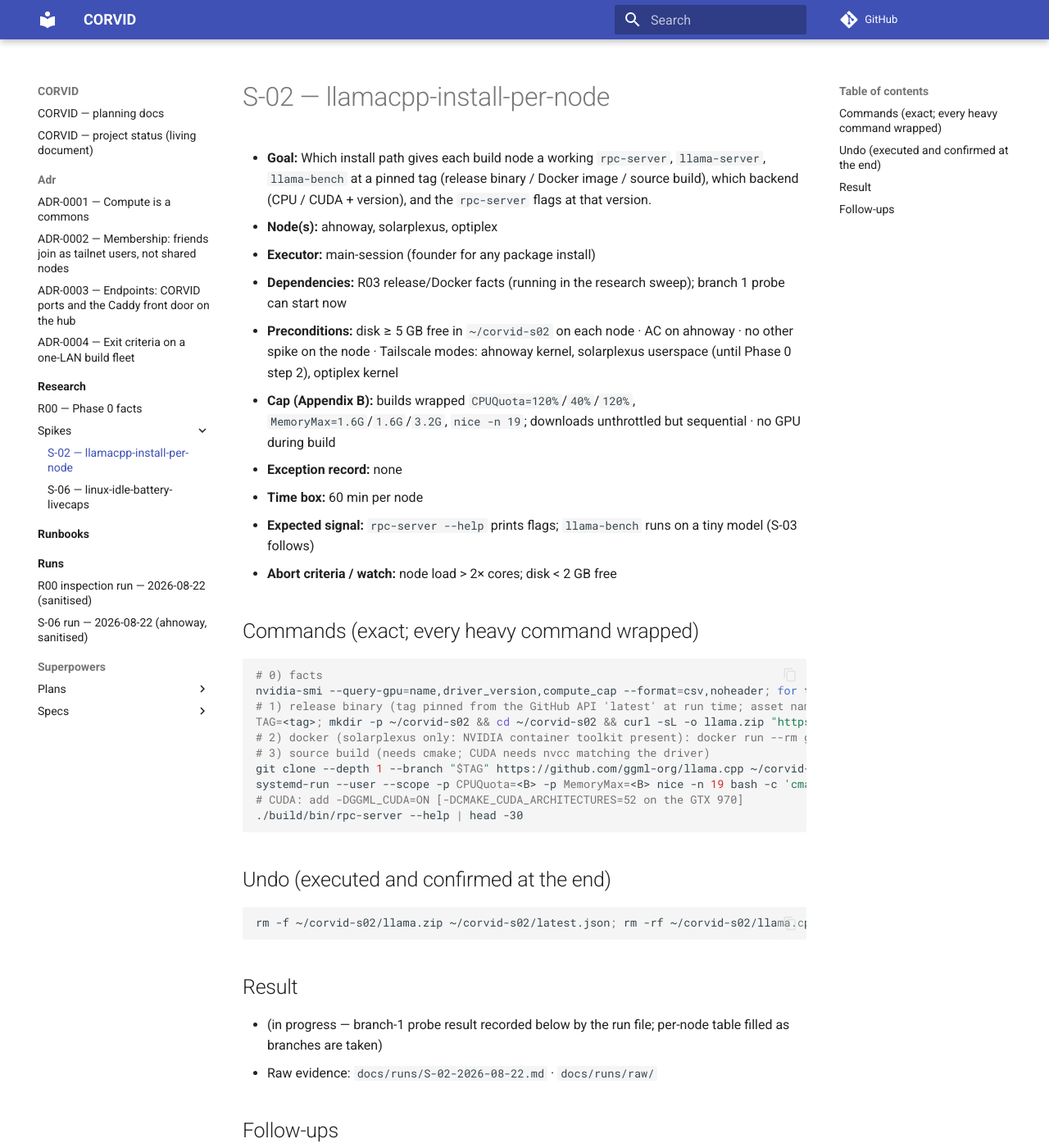
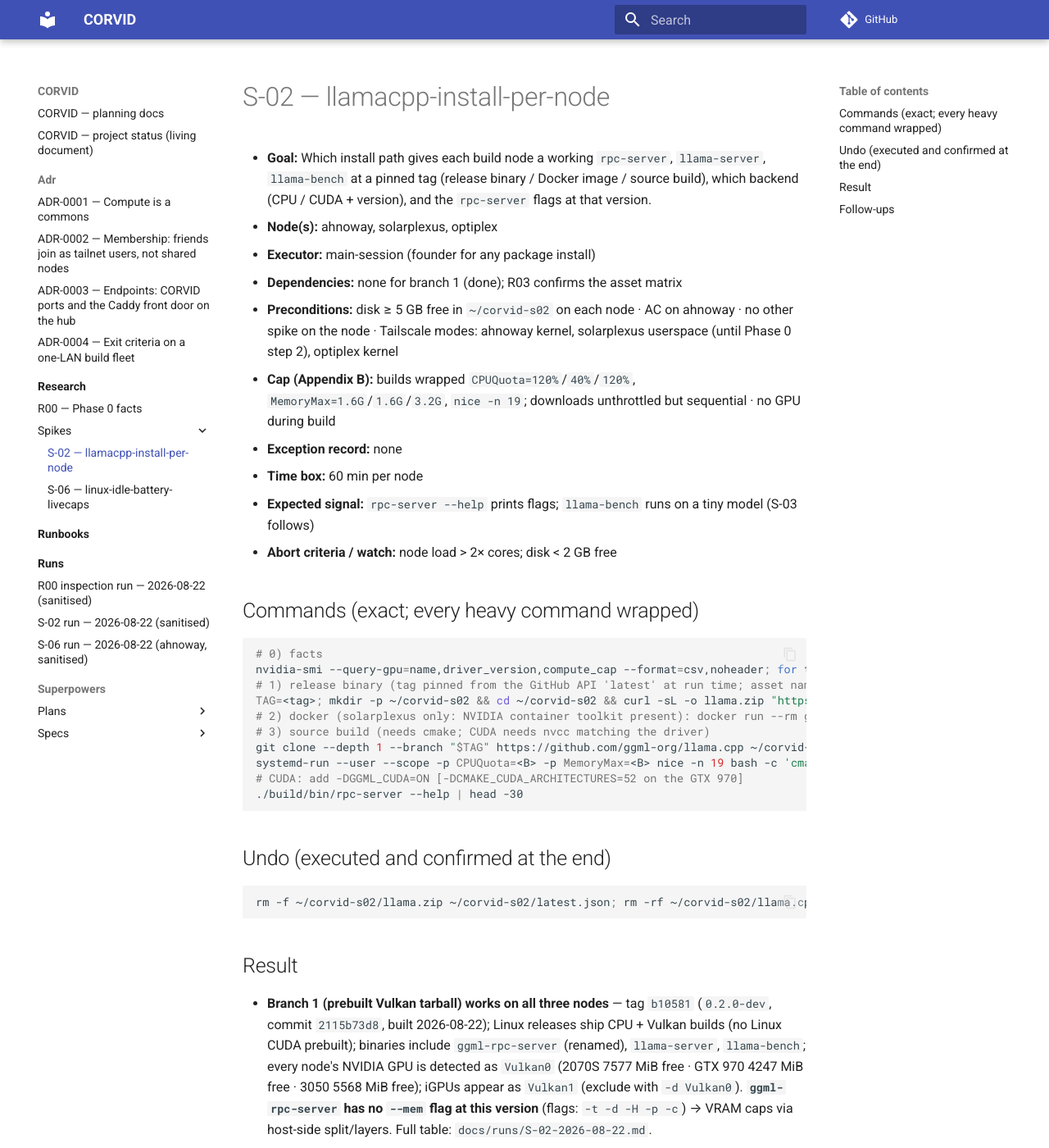
Before and after one commit to thecommrade/corvid, an MkDocs documentation site: the page built from docs/research/spikes/S-02-llamacpp-install-per-node.md, in a window 1280 px wide and 1400 px high. Shown: the whole window at 82% size. Built offline with MkDocs 1.6.1 and Material for MkDocs 9.7.7, drawn with Linux system fonts in a browser that asks for light colours; comment, search, counter and statistics services are not loaded.

Commit message:
docs(spike): S-02 llama.cpp per node — prebuilt Vulkan b10581 works on all three; ggml-rpc-server has no --mem
Co-Authored-By: Claude Fable 5 <noreply@anthropic.com>
Claude-Session: https://claude.ai/code/session_01PLUYxUT5TiQ4AMJ7T7Nkrj

```diff
--- a/docs/research/spikes/S-02-llamacpp-install-per-node.md
+++ b/docs/research/spikes/S-02-llamacpp-install-per-node.md
@@ -3,7 +3,7 @@
 - **Goal:** Which install path gives each build node a working `rpc-server`, `llama-server`, `llama-bench` at a pinned tag (release binary / Docker image / source build), which backend (CPU / CUDA + version), and the `rpc-server` flags at that version.
 - **Node(s):** ahnoway, solarplexus, optiplex
 - **Executor:** main-session (founder for any package install)
-- **Dependencies:** R03 release/Docker facts (running in the research sweep); branch 1 probe can start now
+- **Dependencies:** none for branch 1 (done); R03 confirms the asset matrix
 - **Preconditions:** disk ≥ 5 GB free in `~/corvid-s02` on each node · AC on ahnoway · no other spike on the node · Tailscale modes: ahnoway kernel, solarplexus userspace (until Phase 0 step 2), optiplex kernel
 - **Cap (Appendix B):** builds wrapped `CPUQuota=120%`/`40%`/`120%`, `MemoryMax=1.6G`/`1.6G`/`3.2G`, `nice -n 19`; downloads unthrottled but sequential · no GPU during build
 - **Exception record:** none
@@ -34,7 +34,7 @@ rm -f ~/corvid-s02/llama.zip ~/corvid-s02/latest.json; rm -rf ~/corvid-s02/llama
 
 ## Result
 
-- (in progress — branch-1 probe result recorded below by the run file; per-node table filled as branches are taken)
+- **Branch 1 (prebuilt Vulkan tarball) works on all three nodes** — tag `b10581` (`0.2.0-dev`, commit `2115b73d8`, built 2026-08-22); Linux releases ship CPU + Vulkan builds (no Linux CUDA prebuilt); binaries include `ggml-rpc-server` (renamed), `llama-server`, `llama-bench`; every node's NVIDIA GPU is detected as `Vulkan0` (2070S 7577 MiB free · GTX 970 4247 MiB free · 3050 5568 MiB free); iGPUs appear as `Vulkan1` (exclude with `-d Vulkan0`). **`ggml-rpc-server` has no `--mem` flag at this version** (flags: `-t -d -H -p -c`) → VRAM caps via host-side split/layers. Full table: `docs/runs/S-02-2026-08-22.md`.
 - Raw evidence: `docs/runs/S-02-2026-08-22.md` · `docs/runs/raw/`
 
 ## Follow-ups
```
Also changed, not shown: docs/runs/S-02-2026-08-22.md (added, +13 -0 lines).
